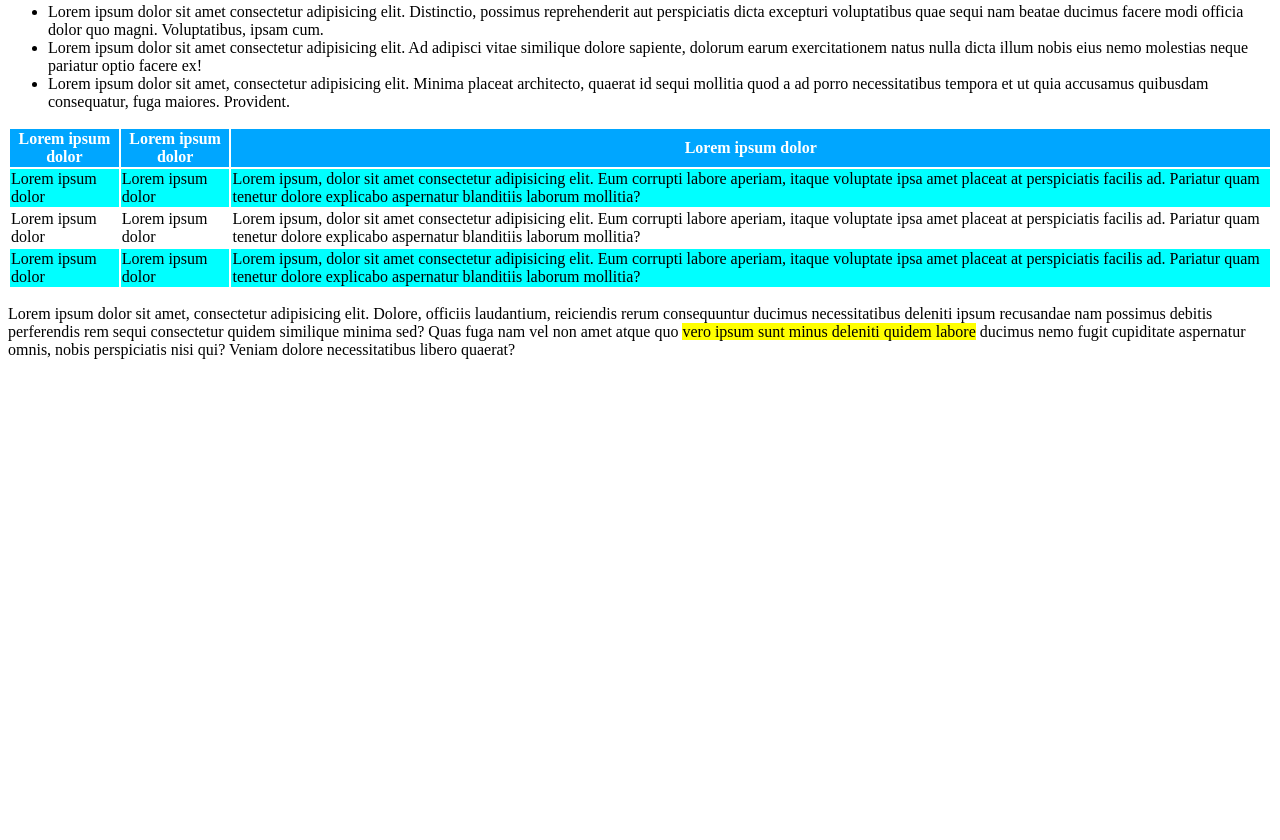
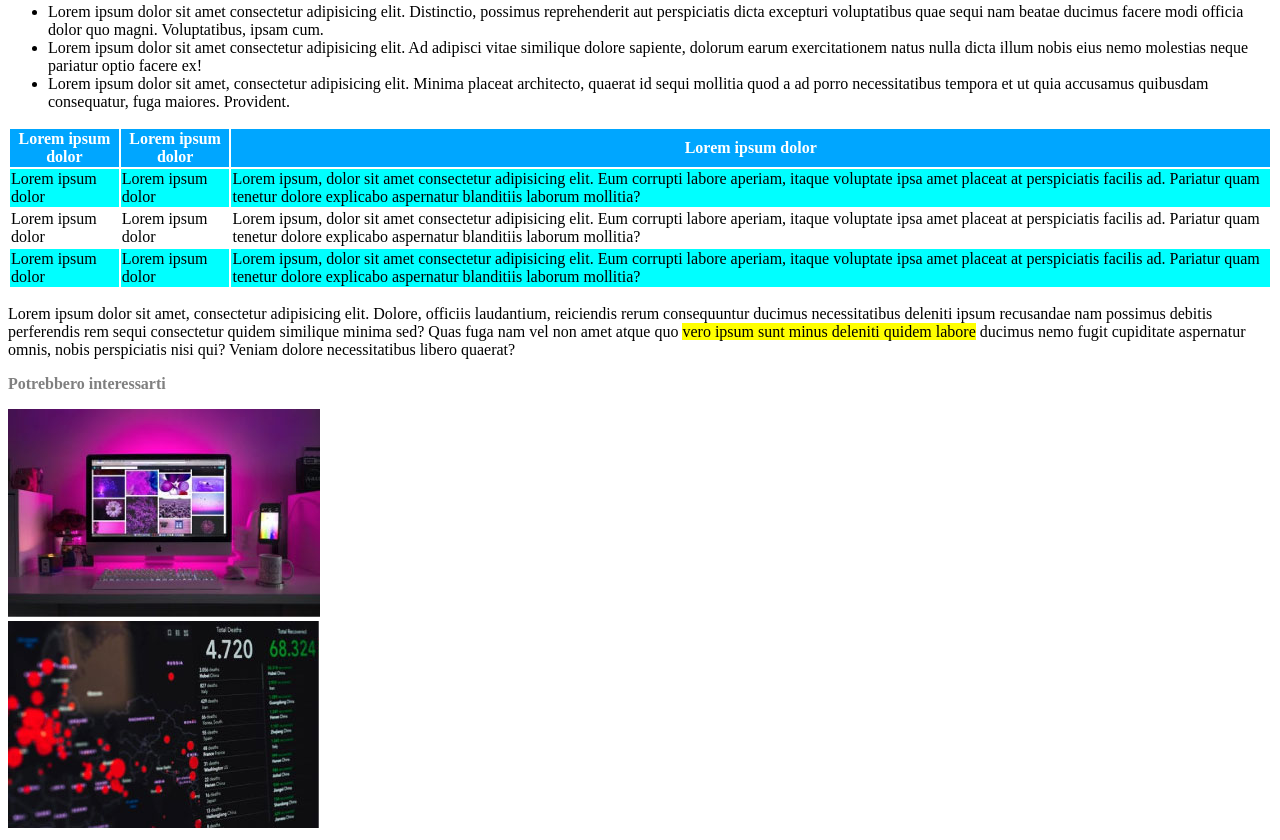
Before and after one commit to albertotaddeucci/html-css-booleaner, a plain HTML site: page index.html in a window 1280 px wide. Shown: the part 723-1563 px from the top of the page. Before the commit the page ends 1098 px from the top, so only its background shows below. Drawn offline with Linux system fonts and the light colour scheme.

Commit message:
parte finale con immagini

```diff
--- a/index.html
+++ b/index.html
@@ -51,10 +51,7 @@
 
                 </thead>
 
-                <div class="row">
-                    <span></span>
 
-                </div>
                 <tbody>
                     <tr class="evidenziamento_tabella">
                         <td>Lorem ipsum dolor</td>
@@ -85,6 +82,19 @@
             </p>
         </section>
 
+        <section>
+            <p class="testo-secondario"> <strong>Potrebbero interessarti</strong></p>
+            <div>
+                <img src="img/monitor.jpg" alt="immagine monitor">
+            </div>
+            <div>
+
+                <img src="img/graph.jpg" alt="immagine graph">
+            </div>
+        </section>
+
     </main>
+
+
 </body>
 </html>
```
Also changed, not shown: css/style.css (line endings or trailing spaces).
